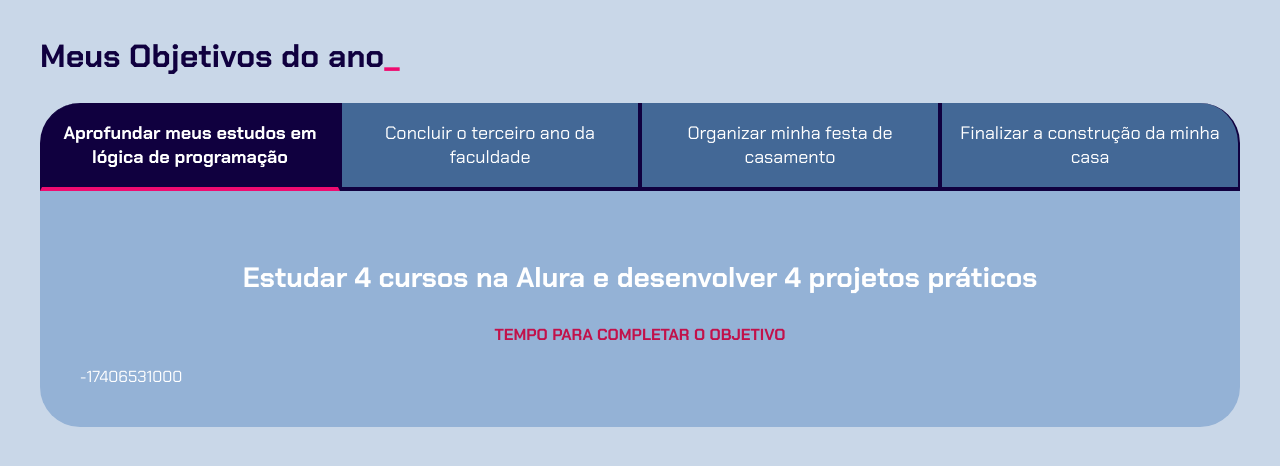
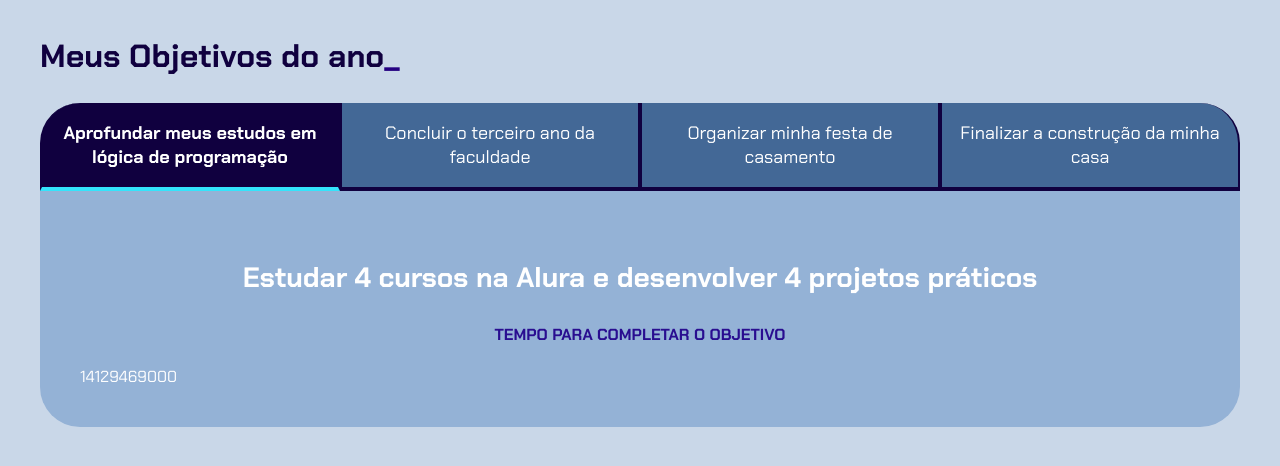
Before and after one commit to samuelhenrique2008/3b_projeto_de_vida, a plain HTML site: page index.html in a window 1280 px wide. Drawn offline with Linux system fonts and the light colour scheme.

Commit message:
Add files via upload

```diff
--- a/main.js
+++ b/main.js
@@ -14,7 +14,7 @@ for (let i = 0; i < botoes.length; i++) {
 }
 
 const contadores = document.querySelectorAll(".contador");
-const tempoObjetivo1 = new Date("2024-10-05T00:00:00");
+const tempoObjetivo1 = new Date("2025-10-05T00:00:00");
 let tempoAtual = new Date();
 
 contadores[0].textContent = tempoObjetivo1 - tempoAtual;
--- a/style.css
+++ b/style.css
@@ -2,7 +2,7 @@
 
 :root {
     --cor-de-fundo: #c9d7e8;
-    --rosa:#EF0B70;
+    --rosa:#250181;
     --branco: #FFFFFF;
     --botao-ativo: #10003f;
     --botao-inativo:#436896;
@@ -63,7 +63,7 @@ body {
 
 .botao.ativo{
     background-color: var(--botao-ativo);
-    border-bottom: 4px solid #EF0B70;
+    border-bottom: 4px solid #34e4fc;
     font-weight: bold;
 }
 
@@ -88,7 +88,7 @@ body {
 
 .aba-conteudo-titulo-secundario{
     text-align: center;
-    color: #C2114A;
+    color: #290d90;
     text-transform: uppercase;
 }
 
```
